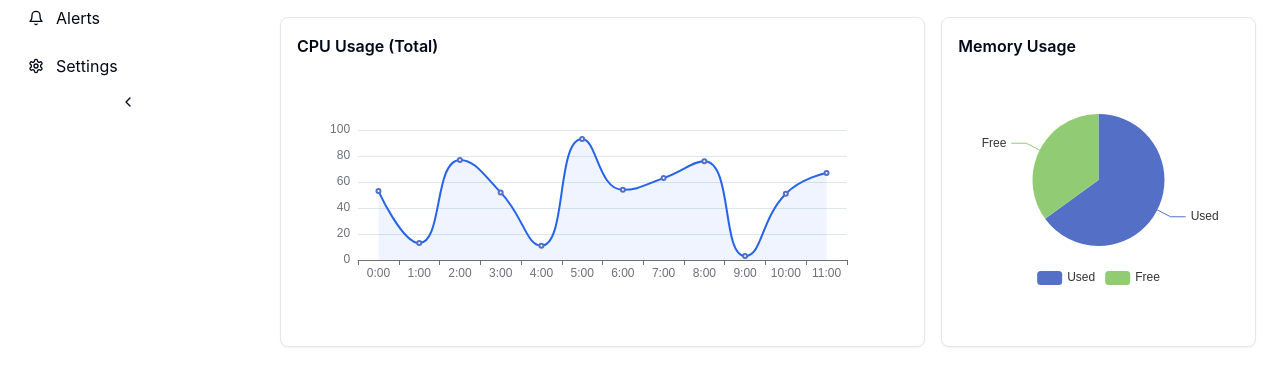
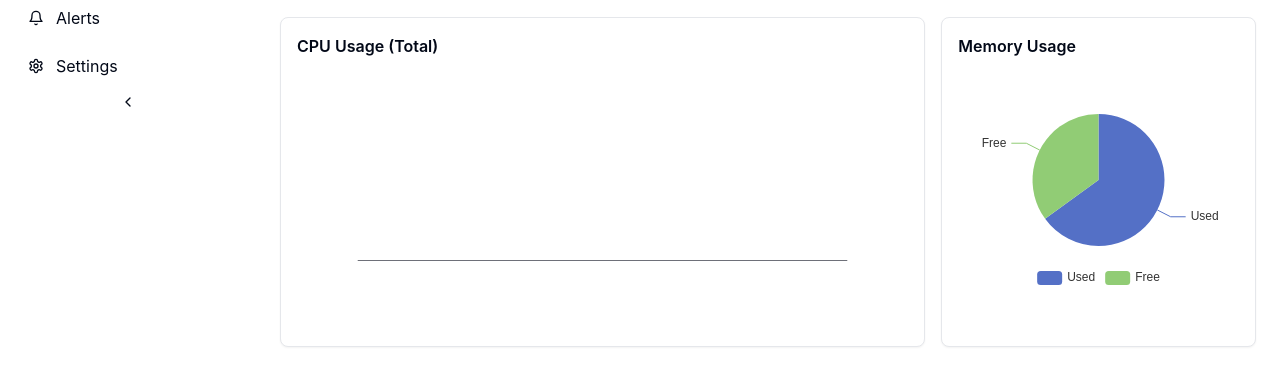
Before and after one commit to ali-mdv/ServerPulse, a Vue app: page /dashboard in a window 1280 px wide. Shown: the part 226-600 px from the top of the page. Built offline with nearby package versions, Linux system fonts and the light colour scheme; no server answers; sample sign-in values are in the browser's storage.

Commit message:
feat(pages): edit dashboard page and get system usage and edit cpu chart

```diff
--- a/src/pages/Dashboard.vue
+++ b/src/pages/Dashboard.vue
@@ -1,6 +1,8 @@
 <template>
   <div class="space-y-6">
-    <div class="text-sm text-muted">Window: {{ Math.round(width) }} × {{ Math.round(height) }}</div>
+    <div class="text-sm text-muted">
+      Window: {{ Math.round(width) }} × {{ Math.round(height) }}
+    </div>
     <div class="grid grid-cols-1 md:grid-cols-4 gap-4">
       <Card>
         <div>
@@ -31,12 +33,12 @@
     <div class="grid grid-cols-1 lg:grid-cols-3 gap-4">
       <Card class="col-span-2">
         <h3 class="font-semibold mb-3">CPU Usage (Total)</h3>
-        <v-chart :option="cpuOption" style="height:260px; width:100%" />
+        <v-chart :option="cpuOption" style="height: 260px; width: 100%" />
       </Card>
 
       <Card>
         <h3 class="font-semibold mb-3">Memory Usage</h3>
-        <v-chart :option="memOption" style="height:220px; width:100%" />
+        <v-chart :option="memOption" style="height: 220px; width: 100%" />
       </Card>
     </div>
 
@@ -45,7 +47,9 @@
       <div class="grid grid-cols-1 md:grid-cols-3 gap-4">
         <Card v-for="s in highServers" :key="s.id">
           <div class="font-bold">{{ s.name }}</div>
-          <div class="text-sm text-muted">CPU: {{ s.cpu }}% • Mem: {{ s.mem }}%</div>
+          <div class="text-sm text-muted">
+            CPU: {{ s.cpu }}% • Mem: {{ s.mem }}%
+          </div>
         </Card>
       </div>
     </div>
@@ -53,64 +57,111 @@
 </template>
 
 <script lang="ts" setup>
-import Card from '@/components/Card.vue';
-import { reactive } from 'vue';
-import { useWindowSize } from '@vueuse/core';
+import Card from "@/components/Card.vue";
+import { reactive, computed, onMounted } from "vue";
+import { useToast } from "primevue/usetoast";
+import { useWindowSize } from "@vueuse/core";
+import { useSystemStore } from "@/stores/system";
 
 const { width, height } = useWindowSize();
 
+const systemStore = useSystemStore();
+
+const toast = useToast();
+
 const cpuData = reactive({
-  labels: Array.from({ length: 12 }, (_, i) => `${i}:00`),
+  labels: [],
   datasets: [
-    { label: 'CPU %', data: Array.from({ length: 12 }, () => Math.round(Math.random() * 100)), borderColor: '#2563EB', backgroundColor: 'rgba(37,99,235,0.1)' }
-  ]
+    {
+      label: "CPU %",
+      data: [],
+      borderColor: "#2563EB",
+      backgroundColor: "rgba(37,99,235,0.1)",
+    },
+  ],
 });
 
-import { computed } from 'vue';
 const cpuOption = computed(() => ({
-  tooltip: { trigger: 'axis' },
-  xAxis: { type: 'category', data: cpuData.labels },
-  yAxis: { type: 'value' },
+  tooltip: { trigger: "axis" },
+  xAxis: { type: "category", data: cpuData.labels },
+  yAxis: { type: "value" },
   series: [
     {
       name: cpuData.datasets[0].label,
-      type: 'line',
+      type: "line",
       data: cpuData.datasets[0].data,
       smooth: true,
       lineStyle: { color: cpuData.datasets[0].borderColor },
-      areaStyle: { color: cpuData.datasets[0].backgroundColor }
-    }
-  ]
+      areaStyle: { color: cpuData.datasets[0].backgroundColor },
+    },
+  ],
 }));
 
 const memoryData = reactive({
-  labels: ['Used', 'Free'],
-  datasets: [{ data: [65, 35], backgroundColor: ['#60A5FA', '#E5E7EB'] }]
+  labels: ["Used", "Free"],
+  datasets: [{ data: [65, 35], backgroundColor: ["#60A5FA", "#E5E7EB"] }],
 });
 
 const lineOptions = { responsive: true, maintainAspectRatio: false };
 
-// vue-echarts memory pie option
 const memOption = reactive({
-  tooltip: { trigger: 'item' },
+  tooltip: { trigger: "item" },
   legend: { bottom: 0 },
   series: [
     {
-      name: 'Memory',
-      type: 'pie',
-      radius: '60%',
+      name: "Memory",
+      type: "pie",
+      radius: "60%",
       data: [
-        { value: 65, name: 'Used' },
-        { value: 35, name: 'Free' }
+        { value: 65, name: "Used" },
+        { value: 35, name: "Free" },
       ],
-      emphasis: { itemStyle: { shadowBlur: 10, shadowOffsetX: 0, shadowColor: 'rgba(0,0,0,0.5)' } }
-    }
-  ]
+      emphasis: {
+        itemStyle: {
+          shadowBlur: 10,
+          shadowOffsetX: 0,
+          shadowColor: "rgba(0,0,0,0.5)",
+        },
+      },
+    },
+  ],
 });
 
 const highServers = [
-  { id: '1', name: 'web-01', cpu: 92, mem: 78 },
-  { id: '2', name: 'db-01', cpu: 88, mem: 85 },
-  { id: '3', name: 'cache-01', cpu: 79, mem: 61 },
+  { id: "1", name: "web-01", cpu: 92, mem: 78 },
+  { id: "2", name: "db-01", cpu: 88, mem: 85 },
+  { id: "3", name: "cache-01", cpu: 79, mem: 61 },
 ];
+
+async function getSystemUsage() {
+  try {
+    const systemUsage = await systemStore.fetchSystemUsage();
+
+    const timeLabel = new Date().toLocaleTimeString([], {
+      hour: "2-digit",
+      minute: "2-digit",
+      second: "2-digit",
+    });
+
+    if (cpuData.labels.length >= 12) {
+      cpuData.labels.shift();
+      cpuData.datasets[0].data.shift();
+    }
+
+    cpuData.labels.push(timeLabel);
+    cpuData.datasets[0].data.push(Math.round(systemUsage.cpuUsage));
+  } catch (err) {
+    toast.add({
+      severity: "error",
+      summary: "Error",
+      detail: err.message,
+      life: 3000,
+    });
+  }
+}
+
+onMounted(() => {
+  getSystemUsage();
+  setInterval(getSystemUsage, 10000);
+});
 </script>
```
